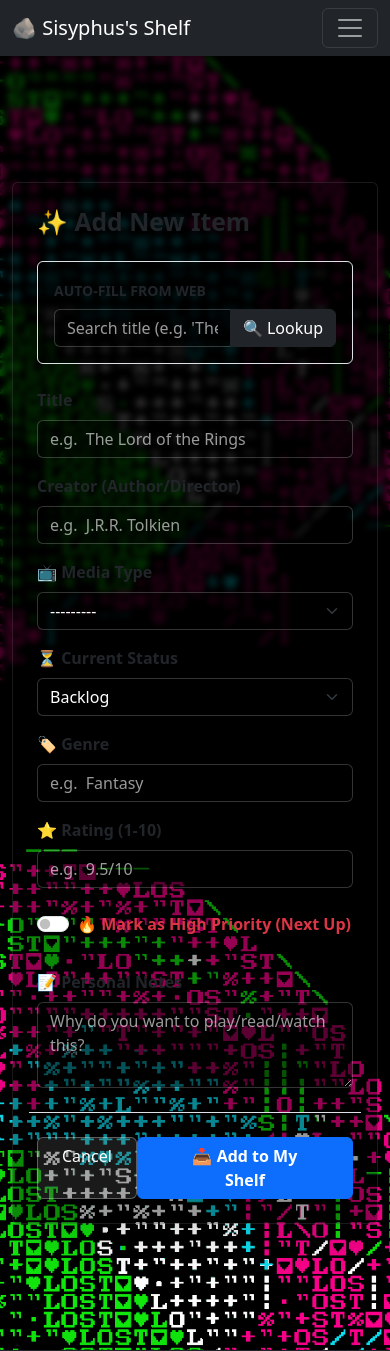
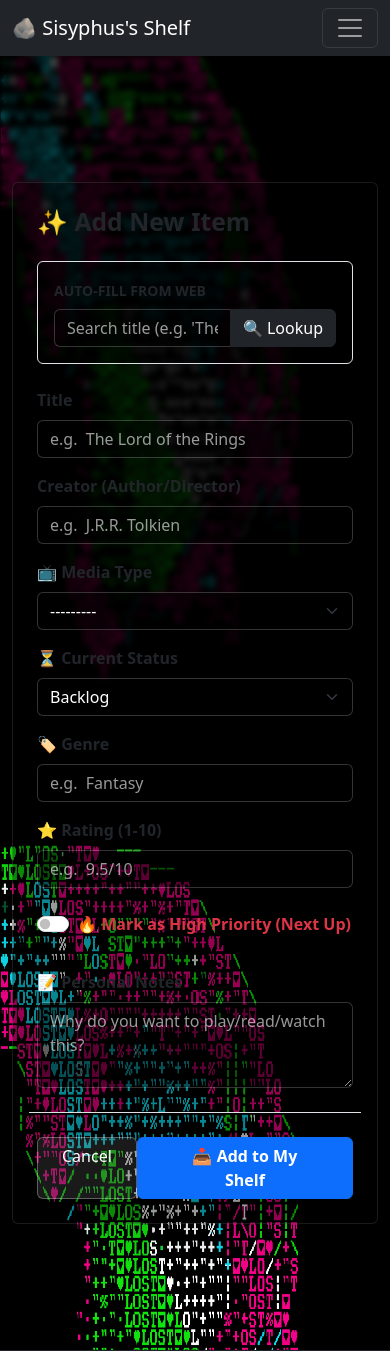
Before and after one commit to Bridgerbb/Sisyphus-Shelf, a Django app: page /add/ in a window 390 px wide. Shown: the top 1351 px of the page. Run offline with Django 5.2, Linux system fonts and the light colour scheme; the visitor is signed in with stand-in values (Sample User, id 1).

Commit message:
Make background responsive for mobile

```diff
--- a/tracker/templates/tracker/base.html
+++ b/tracker/templates/tracker/base.html
@@ -32,9 +32,12 @@
             color: #ffffff;
         }
         @media (max-width: 768px) {
-        body {
-            /* 'cover' makes the GIF fill the whole screen without stretching */
-            background-size: cover;
+            body {
+            /* 100% makes it span the width of the phone without over-zooming */
+            background-size: 100%;
+
+            /* Optional: Move it slightly up if the keyboard or nav bars hide it */
+            background-position: center 20%;
             }
         }
 
```
